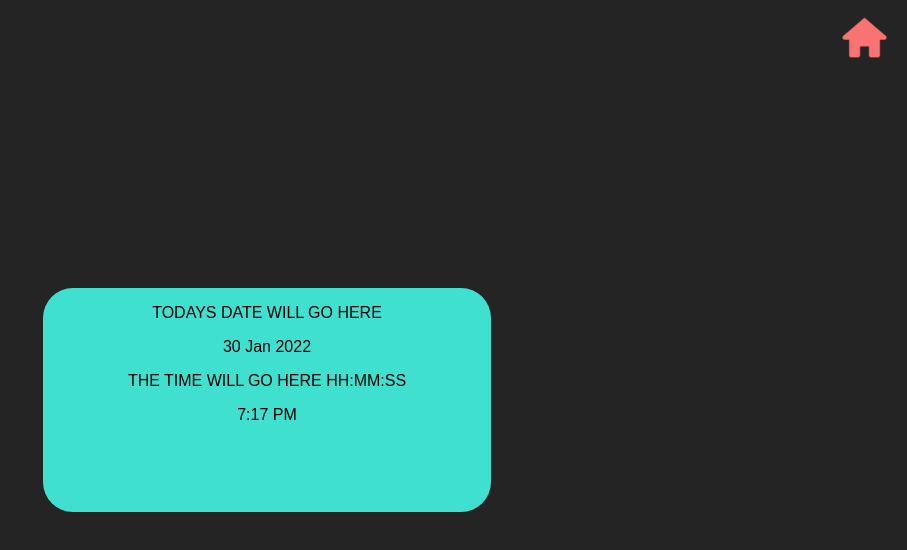
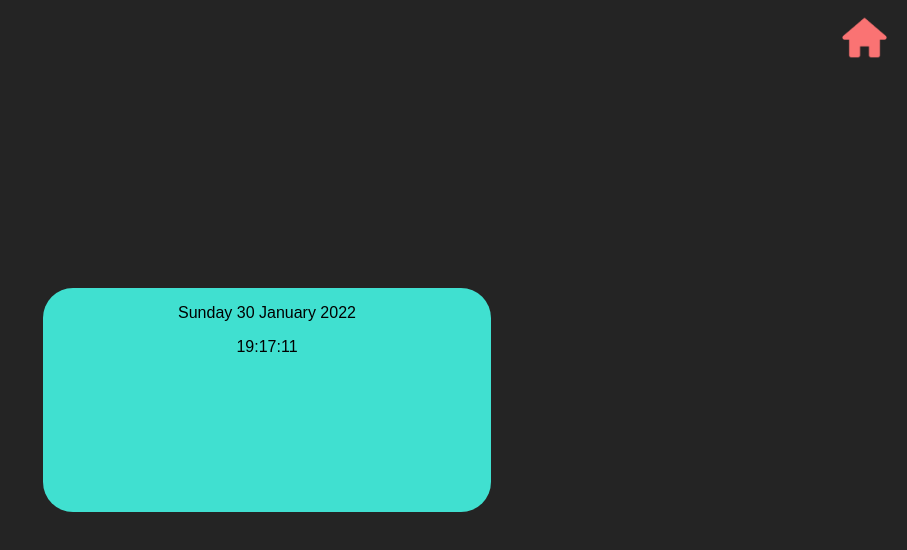
Before and after one commit to mariaalouisaa/3-in-1-react, a React (Create React App) app: page / in a window 1280 px wide. Both pictures are taken after a click on the button "Time + Date". Shown: the top 550 px of the page, without its empty margins (373-1280 px from the left). Built offline with nearby package versions, Linux system fonts and the light colour scheme.

Commit message:
Make Date component display live time, update every second

```diff
--- a/src/TimeAndDate.js
+++ b/src/TimeAndDate.js
@@ -11,21 +11,21 @@ export default function TimeAndDate(props) {
   if (props.active) {
     return (
       <div className="Date popup">
-        <p>TODAYS DATE WILL GO HERE</p>
-        <p>
+        <p className="TodayDate">
           {" "}
           {dateState.toLocaleDateString("en-GB", {
+            weekday: "long",
             day: "numeric",
-            month: "short",
+            month: "long",
             year: "numeric",
           })}
         </p>
-        <p>THE TIME WILL GO HERE HH:MM:SS</p>
-        <p>
-          {dateState.toLocaleString("en-US", {
+        <p className="TodayTime">
+          {dateState.toLocaleString("en-GB", {
             hour: "numeric",
             minute: "numeric",
-            hour12: true,
+            second: "numeric",
+            hour12: false,
           })}
         </p>
       </div>
```
Also changed, not shown: public/manifest.json (deleted).
